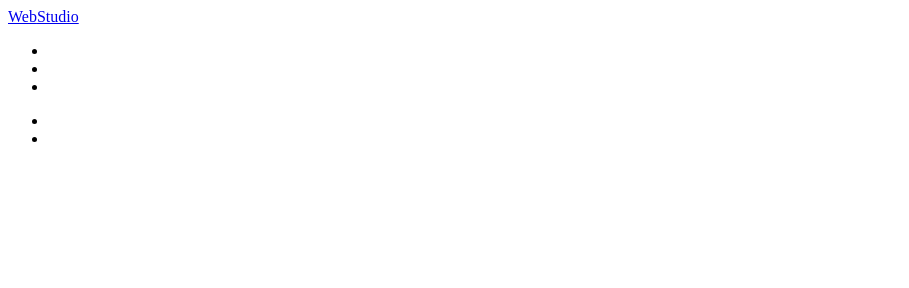
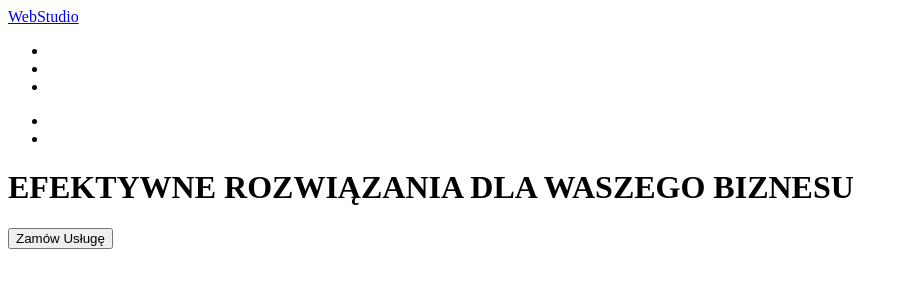
Before and after one commit to AdrianSiwek/goit-markup-hw-01, a plain HTML site: page index.html in a window 1280 px wide. Shown: the whole page, without its empty margins (0-909 px from the left). Drawn offline with Linux system fonts and the light colour scheme.

Commit message:
aktualizacja main

```diff
--- a/index.html
+++ b/index.html
@@ -22,7 +22,11 @@
             <li><a href:tel:+48 111 111 111></a></li>
         </ul>
     </header>
-    <main></main>
+    <main>
+        <h1>EFEKTYWNE ROZWIĄZANIA DLA WASZEGO BIZNESU</h1>
+
+        <button type="button">Zamów Usługę</button>
+    </main>
     <footer></footer>
 
 </body>
```
